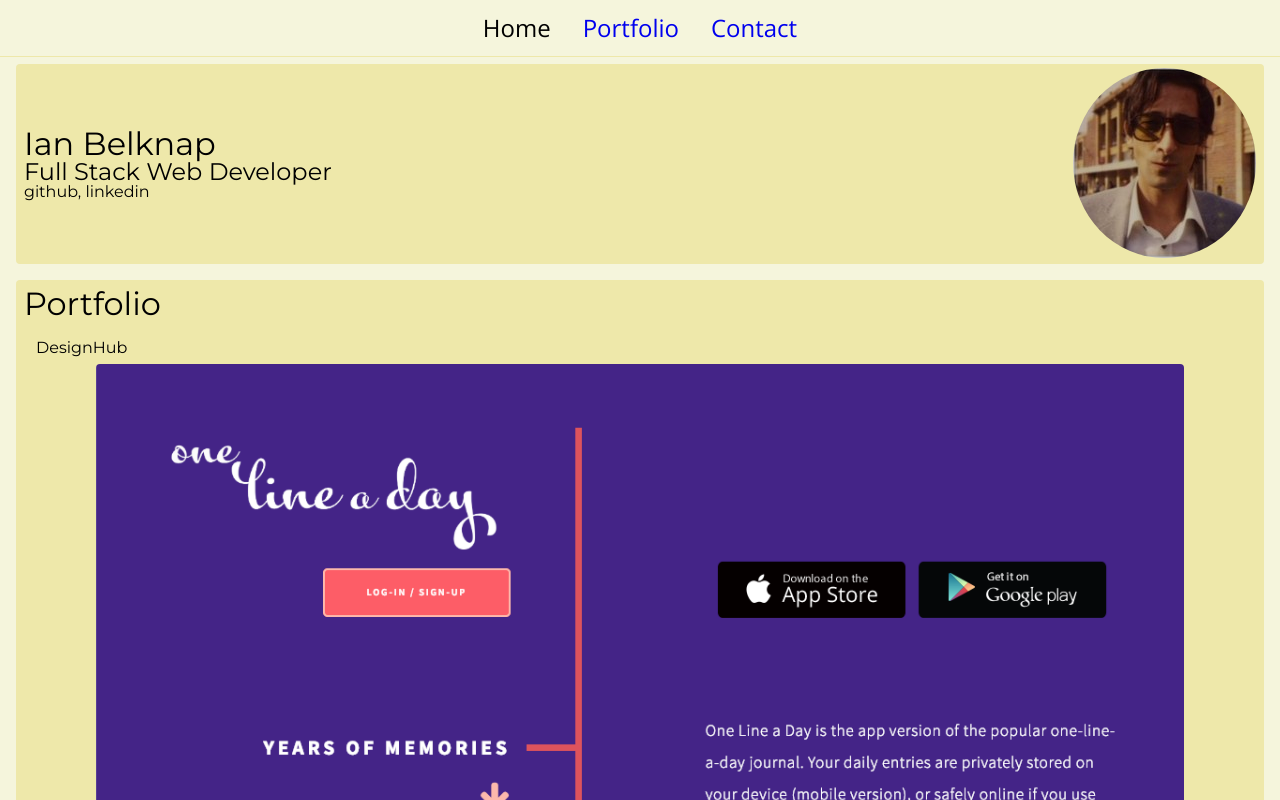
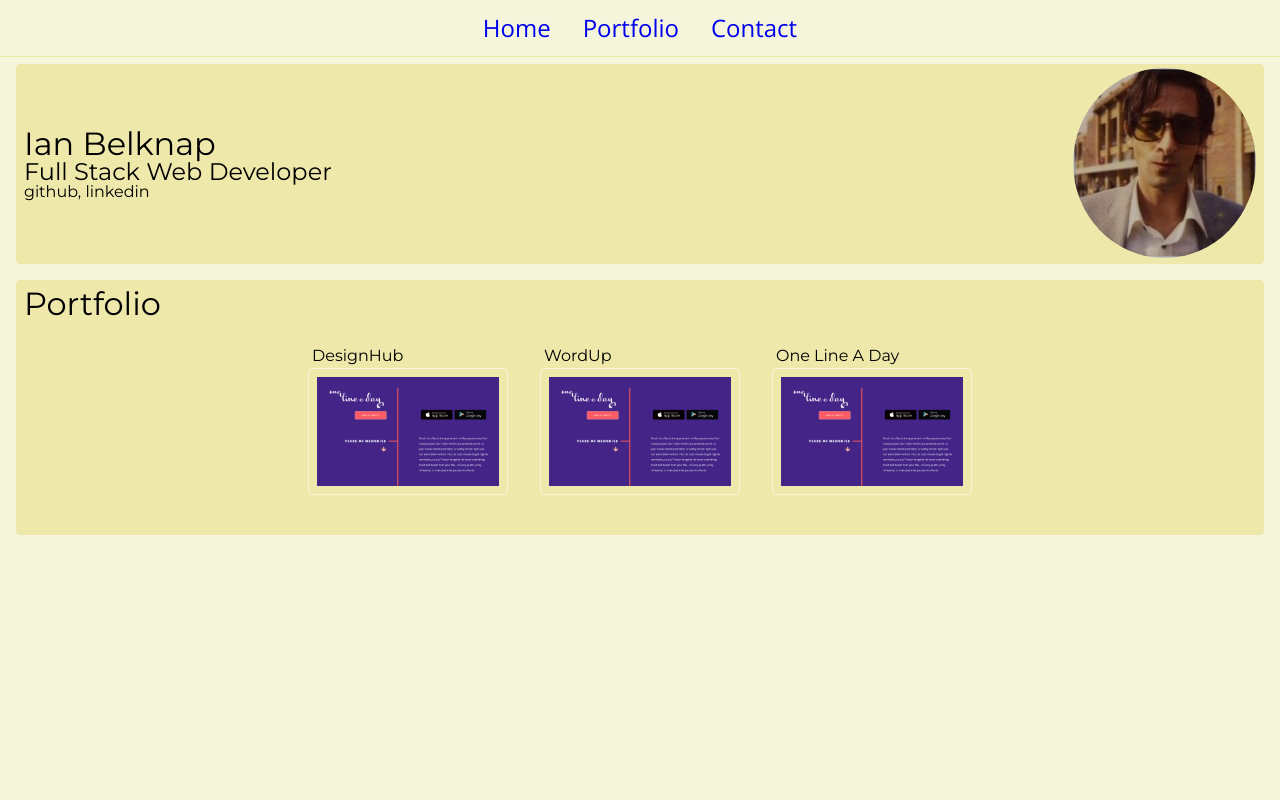
Before and after one commit to Ian84Be/portfolio-react, a React (Create React App) app: page / in a window 1280 px wide. Shown: the top 800 px of the page. Built offline with nearby package versions, Linux system fonts and the light colour scheme.

Commit message:
change nav system, remove router

```diff
--- a/src/App.js
+++ b/src/App.js
@@ -1,5 +1,4 @@
 import React from 'react';
-import { BrowserRouter as Router, Route, Switch } from 'react-router-dom';
 import Home from './components/Home';
 import NavBar from './components/NavBar';
 import Portfolio from './components/Portfolio';
@@ -7,8 +6,7 @@
 
 function App() {
   return (
-    <Router>
-      <div className="App">
+    <div id="home" className="App">
       <header className="App__header">
         <NavBar />
       </header>
@@ -17,7 +15,6 @@
         <Portfolio />
       </main>
     </div>
-    </Router>
   );
 }
 
--- a/src/components/NavBar.js
+++ b/src/components/NavBar.js
@@ -1,15 +1,12 @@
 import React from 'react';
-import { NavLink } from 'react-router-dom';
 import '../scss/NavBar.scss';
 
 const NavBar = () => {
   return (
     <nav className="NavBar">
-      <NavLink exact to="/">
-        Home
-      </NavLink>
-      <NavLink to="/portfolio">Portfolio</NavLink>
-      <NavLink to="/contact">Contact</NavLink>
+      <a href="#home">Home</a>
+      <a href="#portfolio">Portfolio</a>
+      <a href="#contact">Contact</a>
     </nav>
   );
 };
--- a/src/scss/Portfolio.scss
+++ b/src/scss/Portfolio.scss
@@ -14,28 +14,37 @@
 }
 
 .Portfolio__body {
+  justify-content: center;
   display: flex;
-  flex-direction: column;
+  flex-wrap: wrap;
   padding: 8px;
 }
 
 .Portfolio__card {
-  // align-items: center;
-  // border: 1px solid blue;
+  border-radius: 4px;
+  cursor: pointer;
   display: flex;
   flex-direction: column;
+  margin: 16px;
   padding: 4px;
-  header {
-    margin: 8px 0;
+  transition: all 0.5s ease;
+  width: 200px;
+
+  &:hover {
+    transform: scale(1.2);
   }
+
   .Portfolio__card-body {
     align-items: center;
     display: flex;
     flex-direction: column;
+    padding: 4px;
     img {
+      border: 1px solid beige;
       border-radius: 4px;
       object-fit: cover;
-      width: 90%;
+      padding: 8px;
+      width: 200px;
     }
   }
 }
```
Lines whose indentation alone changed are shown as unchanged.
